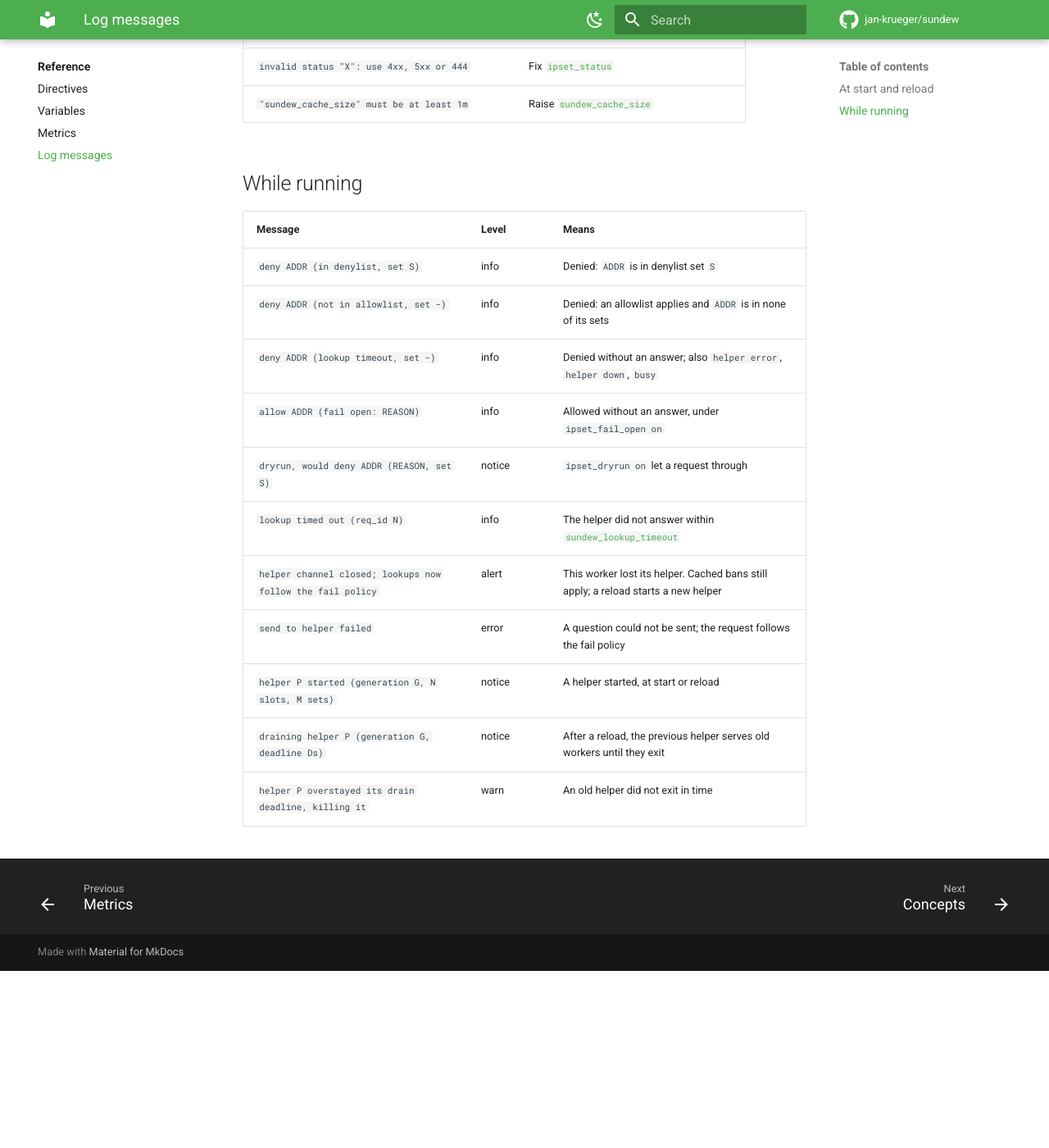
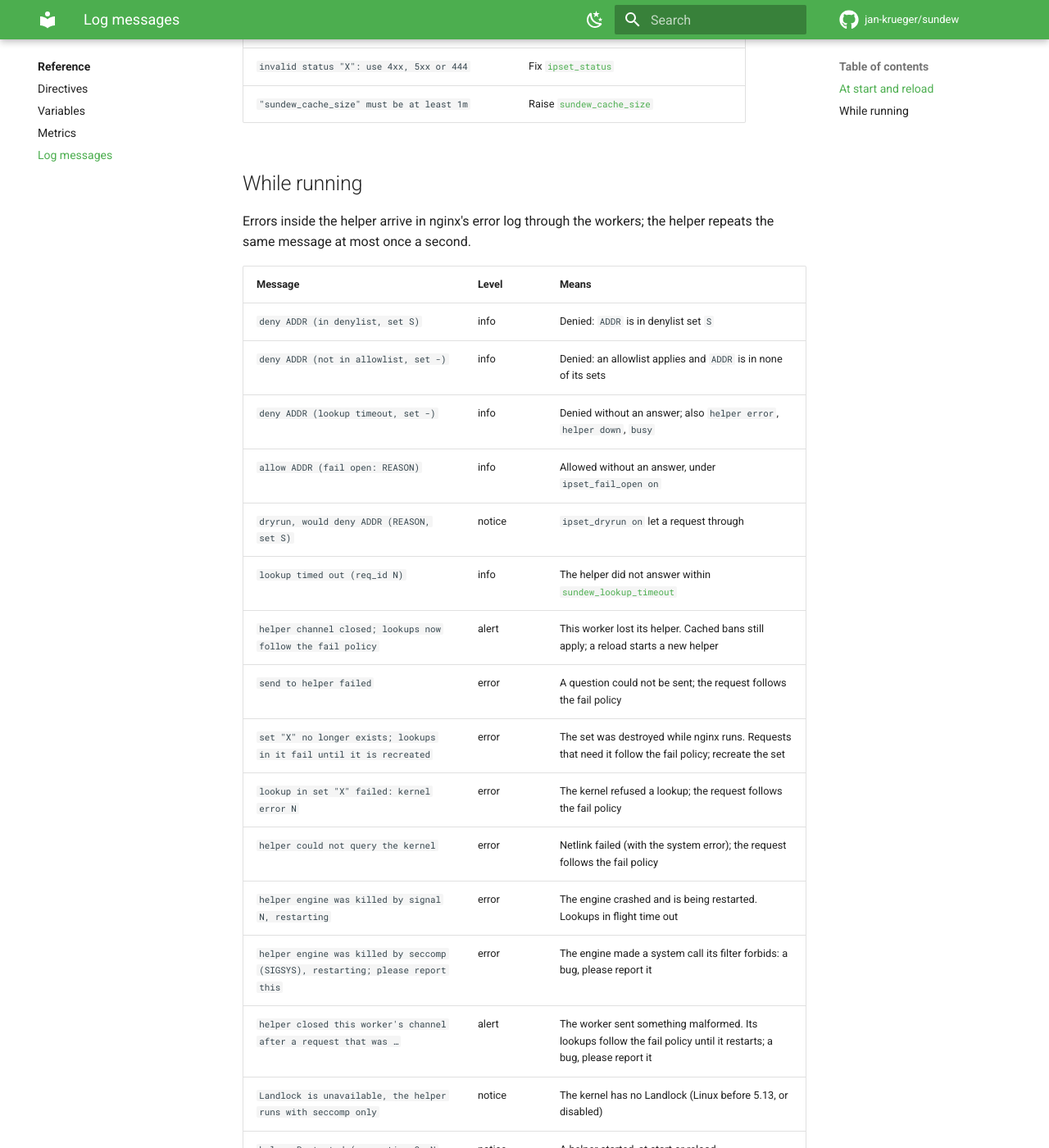
Before and after one commit to jan-krueger/sundew, an MkDocs documentation site: the page built from docs/reference/messages.md, in a window 1280 px wide and 1400 px high, scrolled down 2321 px. Shown: the whole window at 82% size. Built offline with MkDocs 1.6.1 and Material for MkDocs 9.7.7, drawn with Linux system fonts in a browser that asks for light colours; comment, search, counter and statistics services are not loaded; before the commit the page ends 3505 px from its top, so only the background shows below that.

Commit message:
docs: list the helper's log messages

```diff
--- a/docs/reference/messages.md
+++ b/docs/reference/messages.md
@@ -42,6 +42,9 @@ Configuration mistakes are reported by `nginx -t`:
 
 ## While running
 
+Errors inside the helper arrive in nginx's error log through the workers; the
+helper repeats the same message at most once a second.
+
 | Message | Level | Means |
 | --- | --- | --- |
 | `deny ADDR (in denylist, set S)` | info | Denied: `ADDR` is in denylist set `S` |
@@ -52,6 +55,13 @@ Configuration mistakes are reported by `nginx -t`:
 | `lookup timed out (req_id N)` | info | The helper did not answer within [`sundew_lookup_timeout`](directives.md#sundew_lookup_timeout) |
 | `helper channel closed; lookups now follow the fail policy` | alert | This worker lost its helper. Cached bans still apply; a reload starts a new helper |
 | `send to helper failed` | error | A question could not be sent; the request follows the fail policy |
+| `set "X" no longer exists; lookups in it fail until it is recreated` | error | The set was destroyed while nginx runs. Requests that need it follow the fail policy; recreate the set |
+| `lookup in set "X" failed: kernel error N` | error | The kernel refused a lookup; the request follows the fail policy |
+| `helper could not query the kernel` | error | Netlink failed (with the system error); the request follows the fail policy |
+| `helper engine was killed by signal N, restarting` | error | The engine crashed and is being restarted. Lookups in flight time out |
+| `helper engine was killed by seccomp (SIGSYS), restarting; please report this` | error | The engine made a system call its filter forbids: a bug, please report it |
+| `helper closed this worker's channel after a request that was …` | alert | The worker sent something malformed. Its lookups follow the fail policy until it restarts; a bug, please report it |
+| `Landlock is unavailable, the helper runs with seccomp only` | notice | The kernel has no Landlock (Linux before 5.13, or disabled) |
 | `helper P started (generation G, N slots, M sets)` | notice | A helper started, at start or reload |
 | `draining helper P (generation G, deadline Ds)` | notice | After a reload, the previous helper serves old workers until they exit |
 | `helper P overstayed its drain deadline, killing it` | warn | An old helper did not exit in time |
```
Also changed, not shown: CHANGELOG.md (+3 -0 lines).
